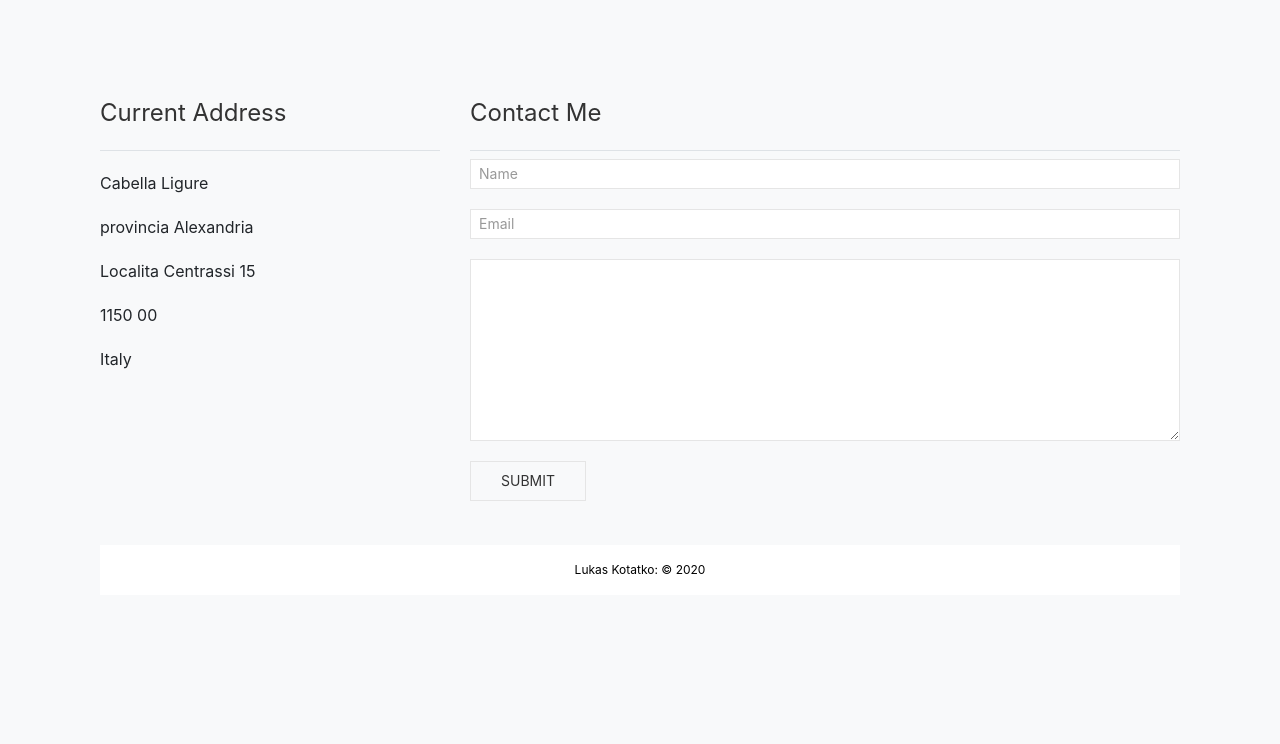
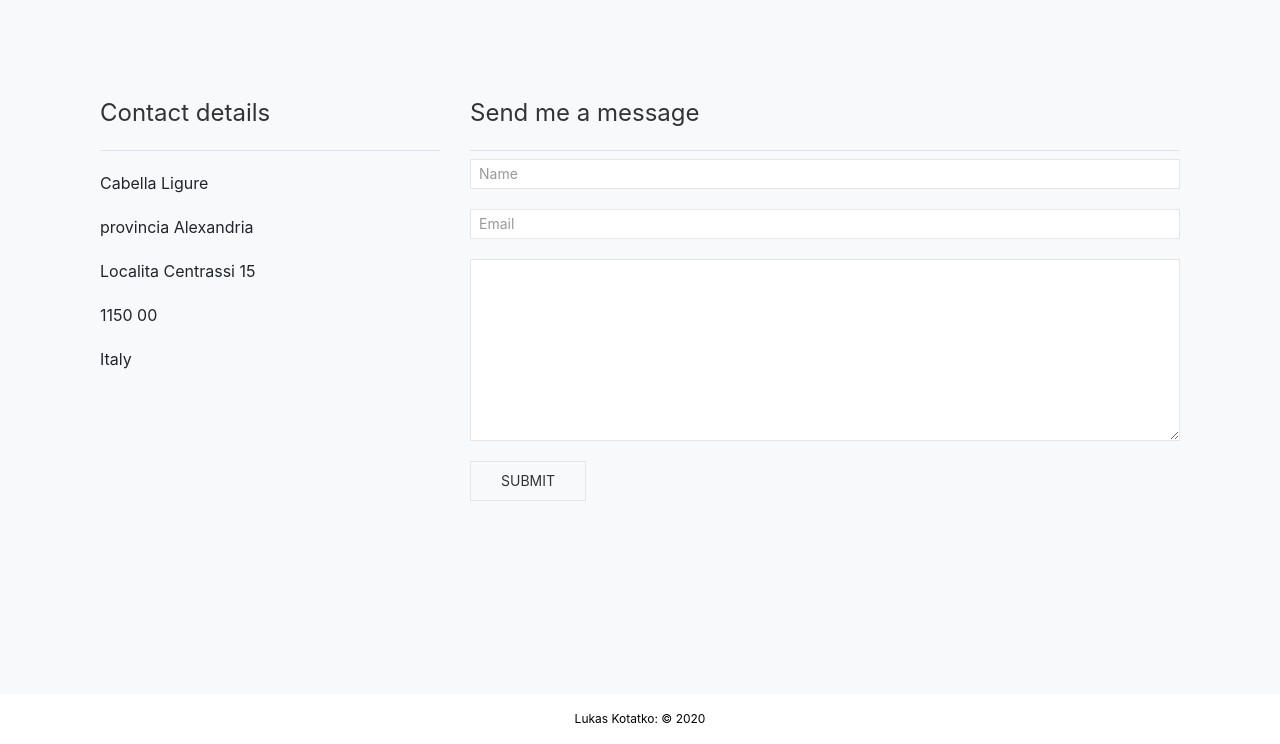
Before and after one commit to ExperimentalHypothesis/personal-blog, a Flask app: page /contact in a window 1280 px wide. Shown: the part 56-800 px from the top of the page. Run offline with Flask 2, Linux system fonts and the light colour scheme; some libraries are stand-ins or nearby versions.

Commit message:
markup correted -> footer finished

```diff
--- a/application/routes.py
+++ b/application/routes.py
@@ -110,7 +110,7 @@ def contact():
         db.session.commit()
         flash(f"Your message was sent succesfully. Thank you!", "success")
         return redirect(url_for("contact"))
-    return render_template("contact.html", title="Contact Me", form=form)
+    return render_template("contact.html", title="Send me a message", form=form)
 
 
 @app.route('/admin', methods=["GET", "POST"])
--- a/application/templates/contact.html
+++ b/application/templates/contact.html
@@ -1,13 +1,12 @@
 {% extends 'layout.html' %}
 
 {% block content %}
-
     <div class="container-fluid pt-5" >
         <div class="row">
 
             <!-- ADDRESS -->
             <div class="col-sm-4">
-            <h3 class="title">Current Address</h3>
+                <h3 class="title">Contact details</h3>
                 <legend class="border-bottom mb=4"></legend>
                 <p>Cabella Ligure <p>
                 <p>provincia Alexandria<p>
--- a/application/templates/layout.html
+++ b/application/templates/layout.html
@@ -14,21 +14,21 @@
     </head>
 
     <body class="d-flex flex-column min-vh-100">
-        <!-- top navbar -->
+
+        <header>
         {% include 'partials/navbar-top.html' %}
-    <!-- content block -->
+        </header>
+
         <div class="container pt-5">
-        {% block content %} {% endblock %}
+            <main>
+            {% block content %}
+            {% endblock %}
+            </main>
         </div>
+
         {% include 'partials/footer.html' %}
-</body>
 
-<script src="https://code.jquery.com/jquery-3.5.1.slim.min.js" integrity="sha384-DfXdz2htPH0lsSSs5nCTpuj/zy4C+OGpamoFVy38MVBnE+IbbVYUew+OrCXaRkfj" crossorigin="anonymous"></script>
-<script src="https://cdn.jsdelivr.net/npm/popper.js@1.16.0/dist/umd/popper.min.js" integrity="sha384-Q6E9RHvbIyZFJoft+2mJbHaEWldlvI9IOYy5n3zV9zzTtmI3UksdQRVvoxMfooAo" crossorigin="anonymous"></script>
-<script src="https://stackpath.bootstrapcdn.com/bootstrap/4.5.0/js/bootstrap.min.js" integrity="sha384-OgVRvuATP1z7JjHLkuOU7Xw704+h835Lr+6QL9UvYjZE3Ipu6Tp75j7Bh/kR0JKI" crossorigin="anonymous"></script>
-<!--UIKIT -->
-<script src="https://cdn.jsdelivr.net/npm/uikit@3.4.1/dist/js/uikit.min.js"></script>
-<script src="https://cdn.jsdelivr.net/npm/uikit@3.4.1/dist/js/uikit-icons.min.js"></script>
+        {% include 'partials/scripts.html' %}
 
     </body>
 </html>
--- a/application/templates/partials/navbar-top.html
+++ b/application/templates/partials/navbar-top.html
@@ -1,3 +1,4 @@
+
 <div class="container">
   <nav class="navbar navbar-expand-lg navbar-light bg-light">
       <a uk-icon="home" href="{{ url_for('index')}}"></a>
--- /dev/null
+++ b/application/templates/partials/scripts.html
@@ -0,0 +1,6 @@
+<script src="https://code.jquery.com/jquery-3.5.1.slim.min.js" integrity="sha384-DfXdz2htPH0lsSSs5nCTpuj/zy4C+OGpamoFVy38MVBnE+IbbVYUew+OrCXaRkfj" crossorigin="anonymous"></script>
+<script src="https://cdn.jsdelivr.net/npm/popper.js@1.16.0/dist/umd/popper.min.js" integrity="sha384-Q6E9RHvbIyZFJoft+2mJbHaEWldlvI9IOYy5n3zV9zzTtmI3UksdQRVvoxMfooAo" crossorigin="anonymous"></script>
+<script src="https://stackpath.bootstrapcdn.com/bootstrap/4.5.0/js/bootstrap.min.js" integrity="sha384-OgVRvuATP1z7JjHLkuOU7Xw704+h835Lr+6QL9UvYjZE3Ipu6Tp75j7Bh/kR0JKI" crossorigin="anonymous"></script>
+<!--UIKIT -->
+<script src="https://cdn.jsdelivr.net/npm/uikit@3.4.1/dist/js/uikit.min.js"></script>
+<script src="https://cdn.jsdelivr.net/npm/uikit@3.4.1/dist/js/uikit-icons.min.js"></script>
```
Lines whose indentation alone changed are shown as unchanged.
